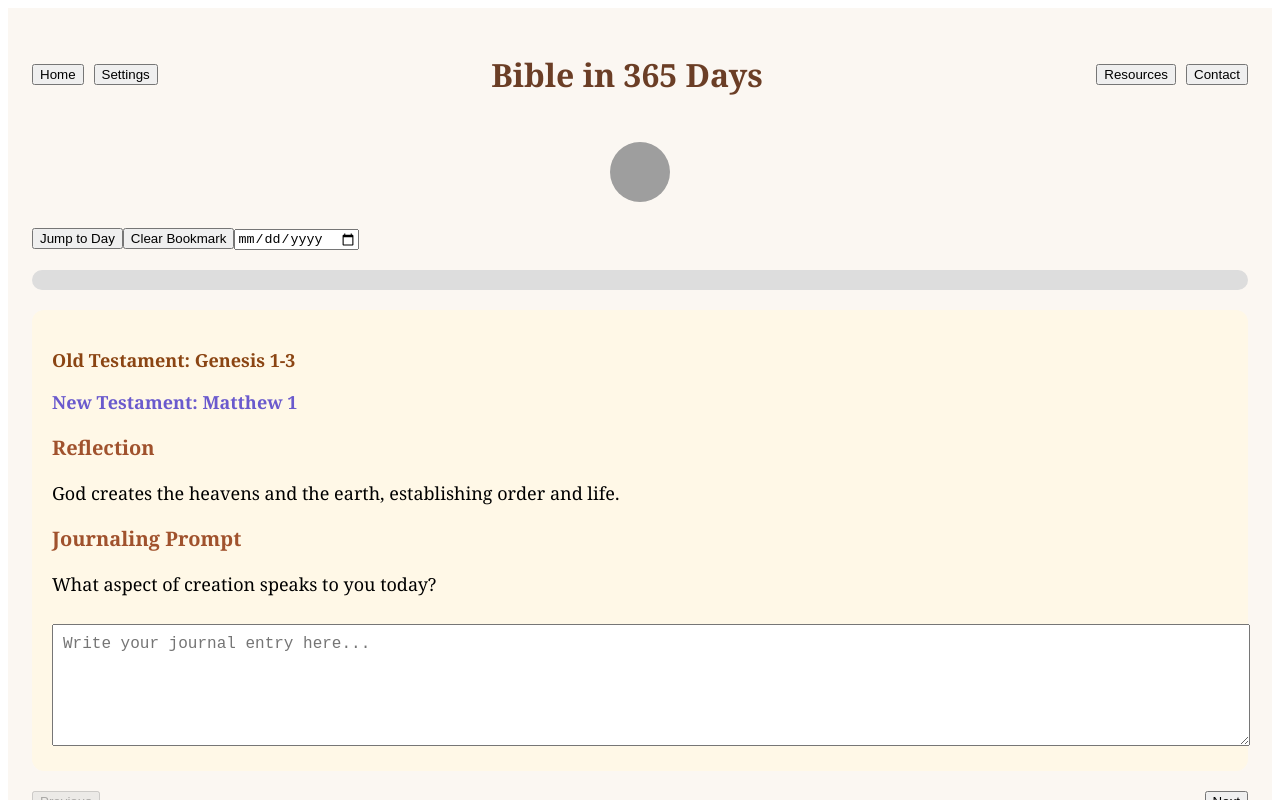
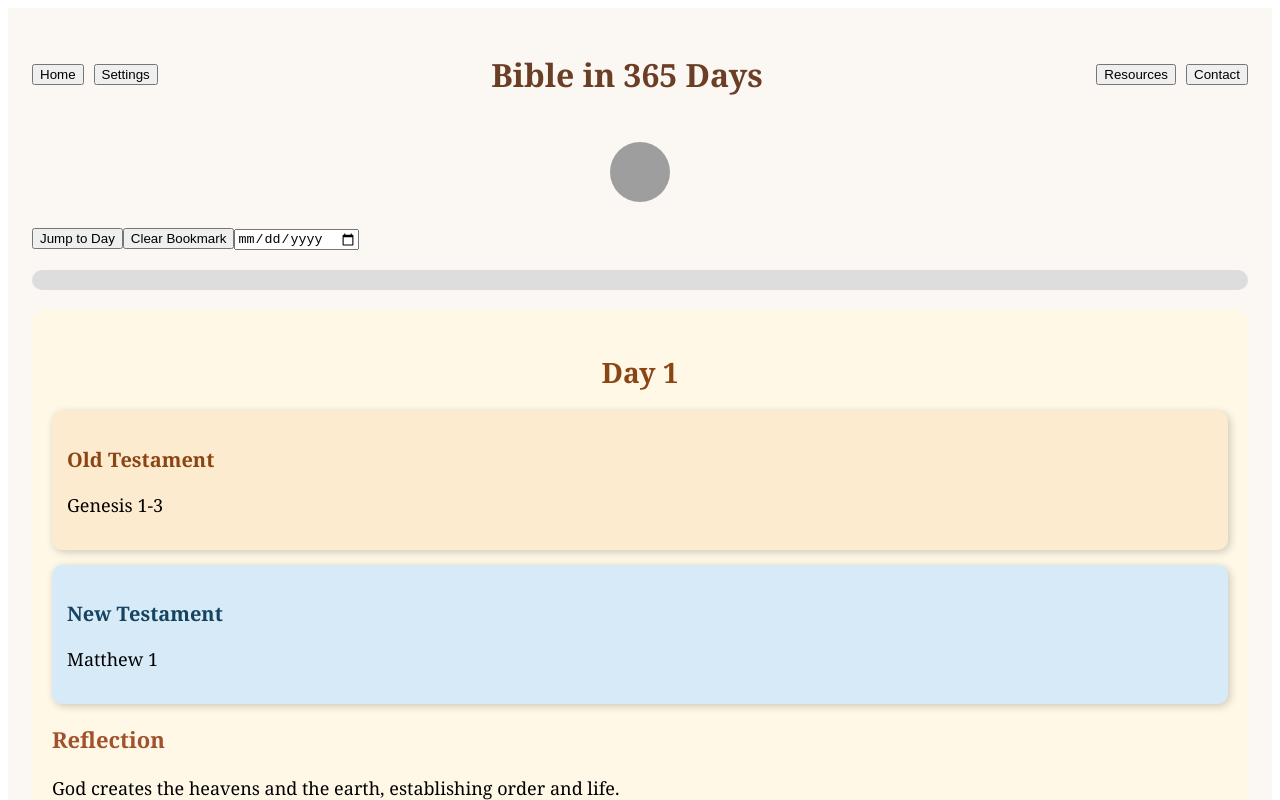
Before and after one commit to quinnn7/bible-365-app-4, a Next.js app: page / in a window 1280 px wide. Both pictures are taken after a click on the button "Continue". Shown: the top 800 px of the page. Built offline with nearby package versions, Linux system fonts and the light colour scheme; grey boxes are pictures that could not be loaded.

Commit message:
Update page.jsx

```diff
--- a/app/page.jsx
+++ b/app/page.jsx
@@ -275,15 +275,52 @@ export default function Page() {
         <div style={{width:`${progressPercent}%`,height:"100%",backgroundColor:"#6B3E26",borderRadius:10,transition:"width 0.5s ease-in-out"}}></div>
       </div>
 
-      {/* Day content */}
-      <div style={{opacity:dayOpacity,transition:"opacity 0.3s ease, transform 0.3s ease",transform:dayOpacity===0?"translateY(20px)":"translateY(0px)",padding:20,backgroundColor:darkMode?"#3B3B3B":"#FFF8E7",borderRadius:12,marginBottom:20}}>
-        <p style={{fontWeight:"bold",fontSize:18,color:"#8B4513"}}>Old Testament: {day.oldTestament}</p>
-        <p style={{fontWeight:"bold",fontSize:18,color:"#6A5ACD"}}>New Testament: {day.newTestament}</p>
-        <h3 style={{marginTop:20,fontSize:20,color:"#A0522D"}}>Reflection</h3>
+      {/* -------------------- Day Content -------------------- */}
+      <div style={{
+        opacity: dayOpacity,
+        transition:"opacity 0.3s ease, transform 0.3s ease",
+        transform: dayOpacity===0?"translateY(20px)":"translateY(0px)",
+        padding: 20,
+        backgroundColor: darkMode?"#3B3B3B":"#FFF8E7",
+        borderRadius: 12,
+        marginBottom: 20
+      }}>
+        <h2 style={{textAlign:"center", fontSize:28, marginBottom:20, color:"#8B4513"}}>Day {day.day}</h2>
+
+        <div style={{
+          background: darkMode?"#4B4B4B":"#FDEBD0",
+          padding:15,
+          borderRadius:10,
+          marginBottom:15,
+          boxShadow: "2px 2px 8px rgba(0,0,0,0.2)"
+        }}>
+          <p style={{fontWeight:"bold", fontSize:20, color:"#8B4513"}}>Old Testament</p>
+          <p style={{fontSize:18, marginTop:5}}>{day.oldTestament}</p>
+        </div>
+
+        <div style={{
+          background: darkMode?"#4B4B4B":"#D6EAF8",
+          padding:15,
+          borderRadius:10,
+          marginBottom:15,
+          boxShadow: "2px 2px 8px rgba(0,0,0,0.2)"
+        }}>
+          <p style={{fontWeight:"bold", fontSize:20, color:"#154360"}}>New Testament</p>
+          <p style={{fontSize:18, marginTop:5}}>{day.newTestament}</p>
+        </div>
+
+        <h3 style={{marginTop:20, fontSize:22, color:"#A0522D"}}>Reflection</h3>
         <p style={{fontSize:18}}>{day.reflection}</p>
-        <h3 style={{marginTop:20,fontSize:20,color:"#A0522D"}}>Journaling Prompt</h3>
+
+        <h3 style={{marginTop:20, fontSize:22, color:"#A0522D"}}>Journaling Prompt</h3>
         <p style={{fontSize:18}}>{day.prompt}</p>
-        <textarea value={journal} onChange={handleJournalChange} placeholder="Write your journal entry here..." style={{width:"100%",height:100,marginTop:10,padding:10,fontSize:16}}/>
+
+        <textarea
+          value={journal}
+          onChange={handleJournalChange}
+          placeholder="Write your journal entry here..."
+          style={{width:"100%", height:100, marginTop:10, padding:10, fontSize:16, borderRadius:8, border:"1px solid #ccc"}}
+        />
       </div>
 
       {/* Navigation */}
```
